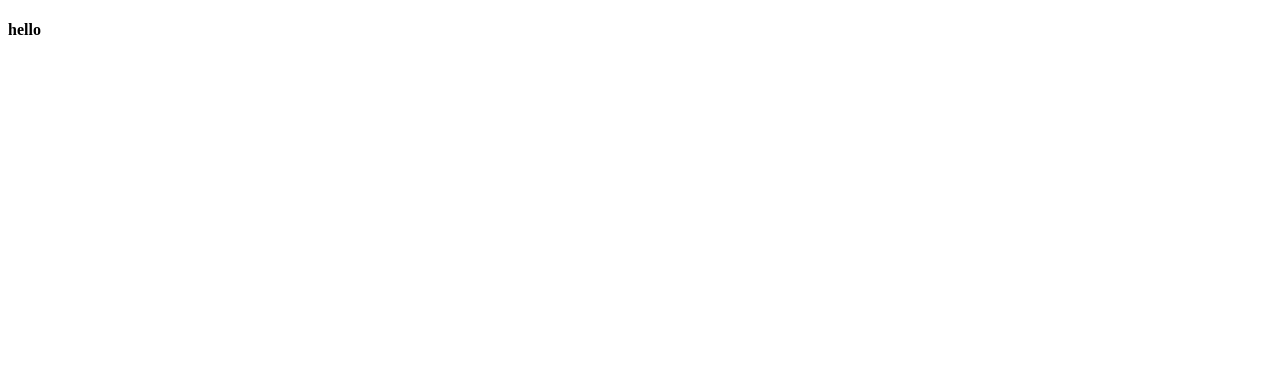
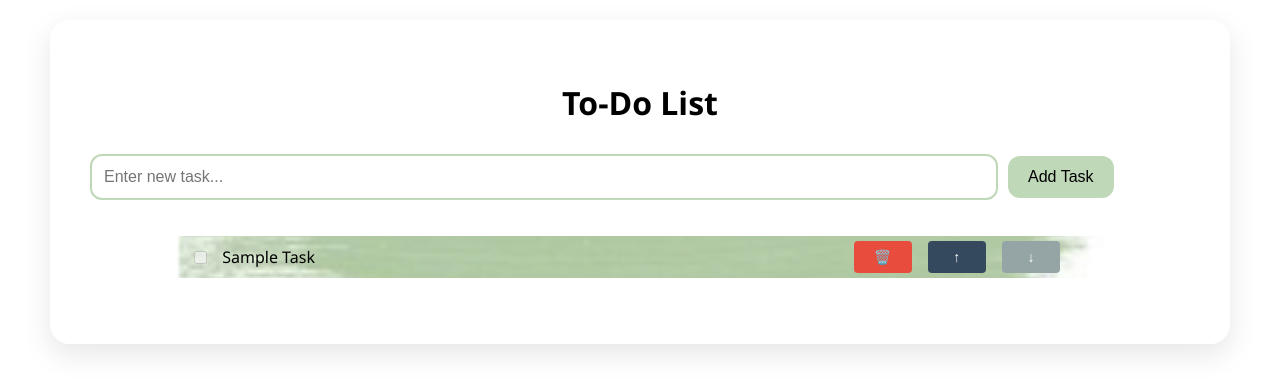
Before and after one commit to Namrata725/toDoListInReact, a React (Vite) app: page / in a window 1280 px wide. Shown: the top 392 px of the page. Built offline with nearby package versions, Linux system fonts and the light colour scheme.

Commit message:
HTML structure with CSS

```diff
--- a/src/App.jsx
+++ b/src/App.jsx
@@ -1,7 +1,9 @@
+import ToDoList from "./ToDoList";
+
 function App() {
   return (
     <>
-      <h4>hello</h4>
+      <ToDoList />
     </>
   );
 }
--- /dev/null
+++ b/src/ToDoList.jsx
@@ -0,0 +1,23 @@
+function ToDoList() {
+  return (
+    <div className="toDoList">
+      <h1>To-Do List</h1>
+      <div className="inputcontainer">
+        <input type="text" placeholder="Enter new task..." />
+        <button className="addTask">Add Task</button>
+      </div>
+
+      <ol>
+        <li>
+          <input type="checkbox" disabled />
+          <span className="text">Sample Task</span>
+          <button className="btnDelete">🗑️</button>
+          <button className="btnUp">↑</button>
+          <button className="btnDown">↓</button>
+        </li>
+      </ol>
+    </div>
+  );
+}
+
+export default ToDoList;
--- a/src/index.css
+++ b/src/index.css
@@ -0,0 +1,119 @@
+body {
+  background-color: #fff;
+  font-family: "Segoe UI", sans-serif;
+  margin: 0;
+  padding: 20px;
+  background-size: cover;
+  background-position: center;
+}
+
+.toDoList {
+  max-width: 1100px;
+  margin: auto;
+  padding: 40px;
+  background-color: rgba(255, 255, 255, 0.8);
+  border-radius: 20px;
+  box-shadow: 0 10px 30px rgba(0, 0, 0, 0.1);
+  backdrop-filter: blur(10px);
+}
+
+h1 {
+  text-align: center;
+  font-size: 2em;
+  color: black;
+  margin-bottom: 30px;
+}
+
+input[type="text"] {
+  width: 80%;
+  padding: 12px;
+  margin: auto;
+  font-size: 16px;
+  border-radius: 12px;
+  border: 2px solid #bfd8b8;
+  outline: none;
+  margin-right: 10px;
+}
+
+.addTask {
+  padding: 12px 20px;
+  background-color: #bfd8b8;
+  color: black;
+  font-size: 16px;
+  border: none;
+  border-radius: 12px;
+  cursor: pointer;
+  transition: 0.3s;
+}
+
+.addTask:hover {
+  background-color: #738c6d;
+  color: white;
+}
+
+ol {
+  width: 90%;
+  list-style: none;
+  display: flex;
+  flex-direction: column;
+  gap: 10px;
+  padding-top: 20px;
+}
+
+ol li {
+  padding-left: 40px;
+  display: flex;
+  align-items: center;
+  justify-content: space-between;
+  padding: 4px 60px;
+  margin-bottom: 10px;
+  border-radius: 6px;
+  background-image: url(./img/image.png);
+  background-size: cover;
+  background-repeat: no-repeat;
+  background-position: center;
+  background-blend-mode: lighten;
+}
+
+.text {
+  width: 70%;
+  padding: 6px;
+  overflow-wrap: break-word;
+}
+
+li > button {
+  width: calc(20% / 3);
+  margin-left: 10px;
+  padding: 8px 4px;
+  font-size: 14px;
+  border-radius: 4px;
+  cursor: pointer;
+  border: none;
+  background-color: #3498db;
+  color: white;
+  transition: background-color 0.3s ease;
+}
+
+li > button.btnDelete {
+  background-color: #e74c3c;
+}
+
+li > button.btnDelete:hover {
+  background-color: #c0392b;
+}
+
+li > button.btnUp {
+  background-color: #34495e;
+}
+
+li > button.btnUp:hover {
+  background-color: #2c3e50;
+}
+
+li > button.btnDown {
+  background-color: #95a5a6;
+}
+
+li > button.btnDown:hover {
+  background-color: #7f8c8d;
+}
```
